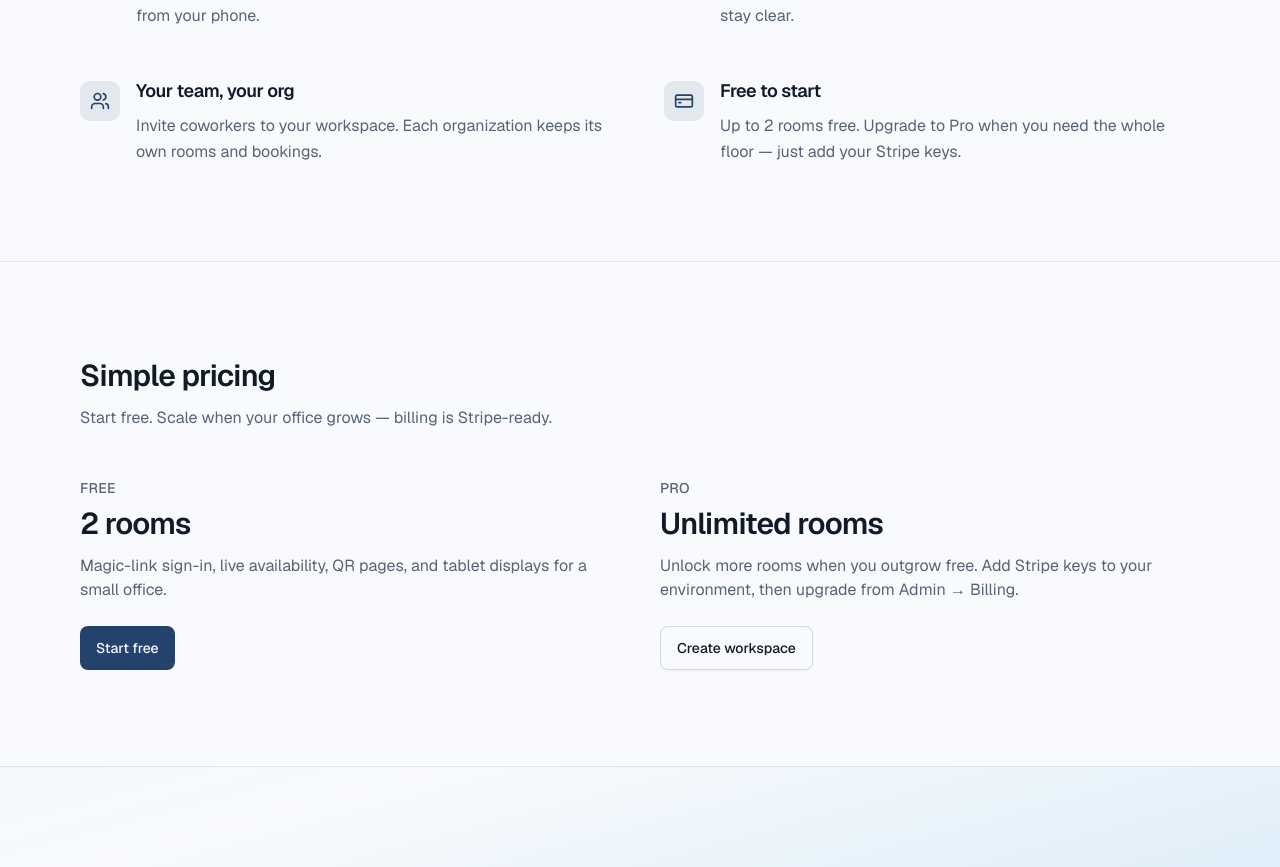
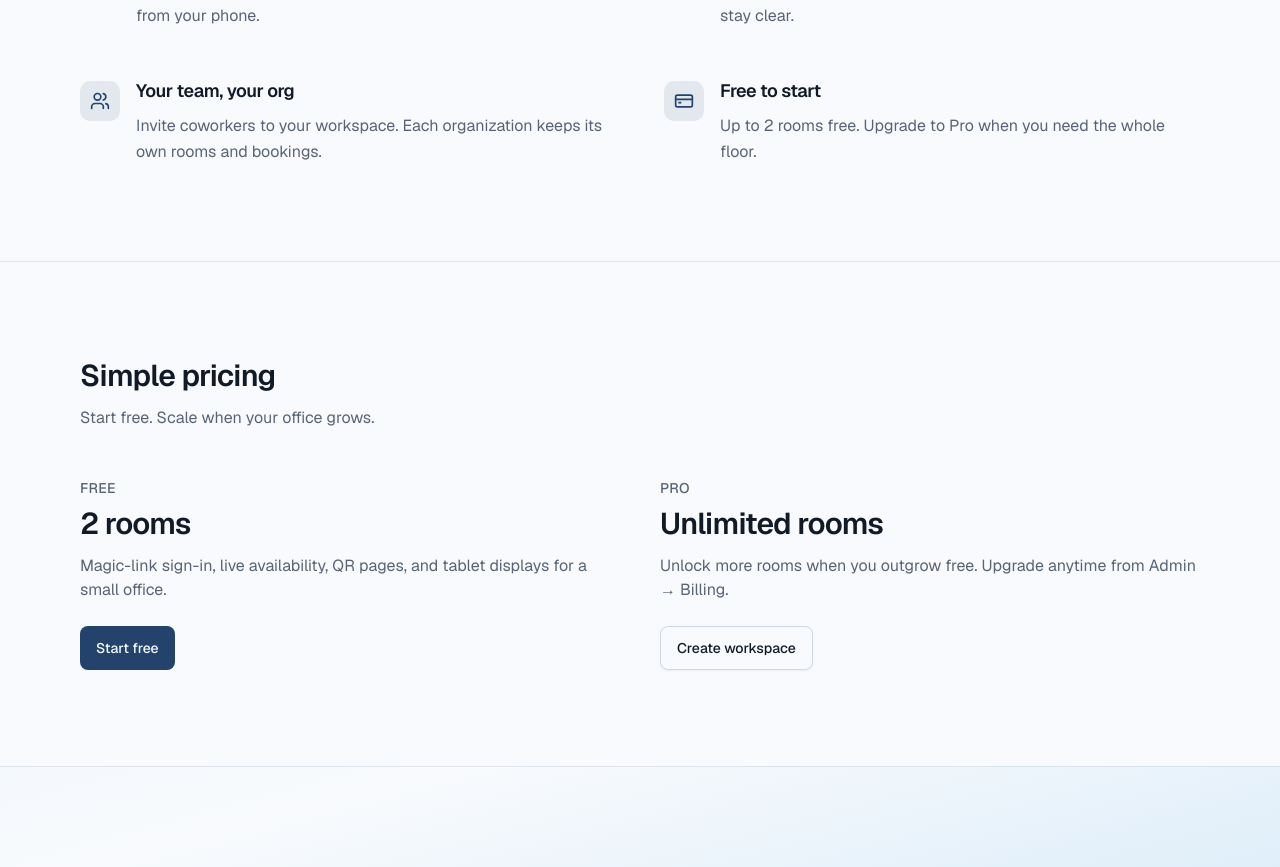
Before and after one commit to ashlessscythe/conference-booking, a Next.js app: page / in a window 1280 px wide. Shown: the part 1221-2088 px from the top of the page. Built offline with nearby package versions, Linux system fonts and the light colour scheme; no server answers.

Commit message:
landing page copy update, kiosk cookie clear on logout

```diff
--- a/src/app/(kiosk)/display/exit/route.ts
+++ b/src/app/(kiosk)/display/exit/route.ts
@@ -1,11 +1,9 @@
-import { cookies } from "next/headers";
 import { NextResponse } from "next/server";
-import { KIOSK_DEVICE_COOKIE } from "@/lib/kiosk-device";
+import { clearKioskDeviceCookie } from "@/lib/kiosk-device";
 
 /** Clears kiosk lockdown so this browser can leave /display/*. */
 export async function GET(request: Request) {
-  const store = await cookies();
-  store.delete(KIOSK_DEVICE_COOKIE);
+  await clearKioskDeviceCookie();
 
   const url = new URL(request.url);
   const next = url.searchParams.get("next") || "/admin/devices";
--- a/src/features/dashboard/components/portal-header.tsx
+++ b/src/features/dashboard/components/portal-header.tsx
@@ -1,5 +1,6 @@
 import Link from "next/link";
 import { auth, signOut } from "@/lib/auth";
+import { clearKioskDeviceCookie } from "@/lib/kiosk-device";
 import { Button } from "@/components/ui/button";
 import { LinkButton } from "@/components/link-button";
 import { ThemeSwitcher } from "@/components/theme-switcher";
@@ -31,6 +32,9 @@ export async function PortalHeader() {
             <form
               action={async () => {
                 "use server";
+                // Opening /display stamps kiosk_device; after logout the admin
+                // exemption ends and proxy would trap the browser on the kiosk.
+                await clearKioskDeviceCookie();
                 await signOut({ redirectTo: "/" });
               }}
             >
--- a/src/features/landing/components/landing-features.tsx
+++ b/src/features/landing/components/landing-features.tsx
@@ -35,7 +35,7 @@ const features = [
   {
     icon: CreditCard,
     title: "Free to start",
-    description: `Up to ${FREE_ROOM_LIMIT} rooms free. Upgrade to Pro when you need the whole floor — just add your Stripe keys.`,
+    description: `Up to ${FREE_ROOM_LIMIT} rooms free. Upgrade to Pro when you need the whole floor.`,
   },
 ] as const;
 
--- a/src/features/landing/components/landing-pricing.tsx
+++ b/src/features/landing/components/landing-pricing.tsx
@@ -15,7 +15,7 @@ export function LandingPricing({
           Simple pricing
         </h2>
         <p className="mt-3 max-w-xl text-muted-foreground">
-          Start free. Scale when your office grows — billing is Stripe-ready.
+          Start free. Scale when your office grows.
         </p>
 
         <div className="mt-12 grid gap-10 sm:grid-cols-2">
@@ -44,8 +44,8 @@ export function LandingPricing({
               Unlimited rooms
             </p>
             <p className="mt-3 text-muted-foreground">
-              Unlock more rooms when you outgrow free. Add Stripe keys to your
-              environment, then upgrade from Admin → Billing.
+              Unlock more rooms when you outgrow free. Upgrade anytime from
+              Admin → Billing.
             </p>
             {!signedIn && (
               <LinkButton
--- a/src/lib/kiosk-device.ts
+++ b/src/lib/kiosk-device.ts
@@ -1,3 +1,5 @@
+import { cookies } from "next/headers";
+
 export const KIOSK_DEVICE_COOKIE = "kiosk_device";
 
 /** Rolling TTL — refreshed on each /display/{token} visit. */
@@ -10,6 +12,12 @@ export const kioskDeviceCookieOptions = {
   maxAge: KIOSK_DEVICE_MAX_AGE_SEC,
   secure: process.env.NODE_ENV === "production",
 };
+
+/** Drop kiosk lockdown (e.g. after portal sign-out in the same browser). */
+export async function clearKioskDeviceCookie() {
+  const store = await cookies();
+  store.delete(KIOSK_DEVICE_COOKIE);
+}
 
 /** Path segment after /display/ — reject empty or path-traversal-looking values. */
 export function parseDisplayDeviceToken(pathname: string): string | null {
```
